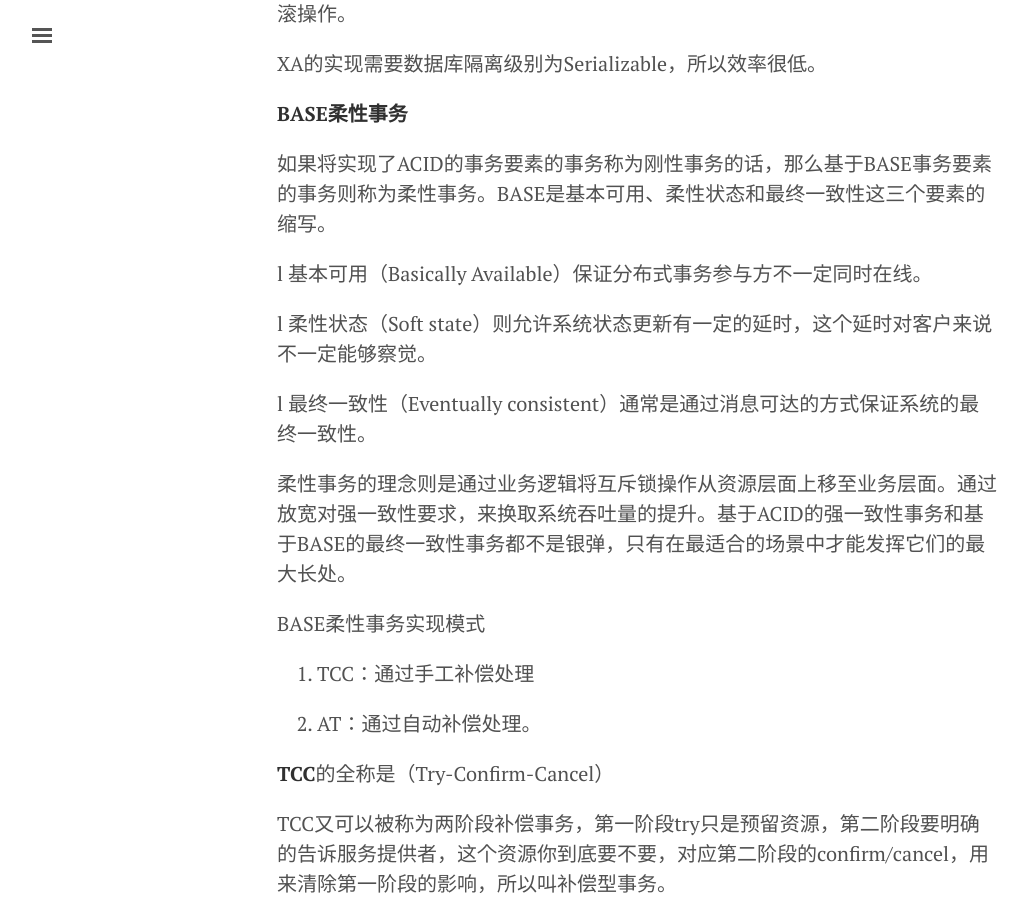
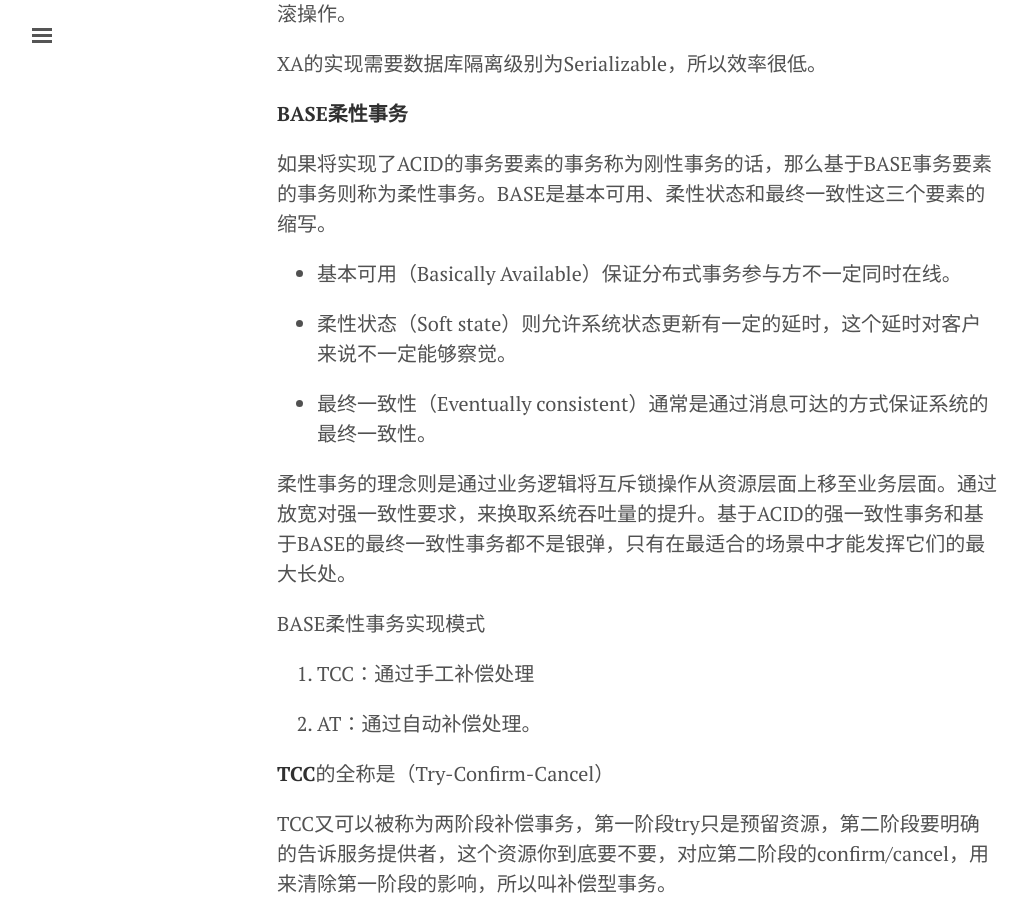
Before and after one commit to midnight2104/midnight2104.github.io, a Jekyll site: the page built from _posts/2021-1-8-从单体事务到分布式事务.md, in a window 1280 px wide and 900 px high, scrolled down 8399 px. Shown: the whole window, without its empty margins (3-1030 px from the left). Built offline with Jekyll 4.4.1, drawn with Linux system fonts in a browser that asks for light colours; some of the changed text lies outside the part shown.

```diff
--- a/_posts/2021-1-8-从单体事务到分布式事务.md
+++ b/_posts/2021-1-8-从单体事务到分布式事务.md
@@ -328,11 +328,11 @@ XA的实现需要数据库隔离级别为Serializable，所以效率很低。
 
 如果将实现了ACID的事务要素的事务称为刚性事务的话，那么基于BASE事务要素的事务则称为柔性事务。BASE是基本可用、柔性状态和最终一致性这三个要素的缩写。
 
-l 基本可用（Basically Available）保证分布式事务参与方不一定同时在线。
+- 基本可用（Basically Available）保证分布式事务参与方不一定同时在线。
 
-l 柔性状态（Soft state）则允许系统状态更新有一定的延时，这个延时对客户来说不一定能够察觉。
+- 柔性状态（Soft state）则允许系统状态更新有一定的延时，这个延时对客户来说不一定能够察觉。
 
-l 最终一致性（Eventually consistent）通常是通过消息可达的方式保证系统的最终一致性。
+- 最终一致性（Eventually consistent）通常是通过消息可达的方式保证系统的最终一致性。
 
 柔性事务的理念则是通过业务逻辑将互斥锁操作从资源层面上移至业务层面。通过放宽对强一致性要求，来换取系统吞吐量的提升。基于ACID的强一致性事务和基于BASE的最终一致性事务都不是银弹，只有在最适合的场景中才能发挥它们的最大长处。
 
@@ -423,7 +423,7 @@ Apache ShardingSphere 是一套开源的分布式数据库中间件，它们均
 
 在介绍分布式事务之前，通过一个小案例说明了单体事务在分布式场景中存在的问题。现在通过Hmily框架演示TCC是如何完成分布式事务的。
 
-1. 订单服务的try-confirm-cancel
+1.订单服务的try-confirm-cancel
 
 Try：设置订单状态为支付中。预留资源，用于确认或回退。
 
@@ -435,7 +435,7 @@ Try：设置订单状态为支付中。预留资源，用于确认或回退。
 
 ![](../img/2021-1-8/tx/24-1.png)
 
-2. 账户服务的try-confirm-cancel
+2.账户服务的try-confirm-cancel
 
 Try：扣减账户的余额，冻结扣减的金额作为预留资源，用于确认或回退。
 
@@ -453,7 +453,7 @@ Cancel：释放资源，恢复账户余额，更新冻结的余额。
 
 ![](../img/2021-1-8/tx/28.png)
 
-3. 库存服务的try-confirm-cancel
+3.库存服务的try-confirm-cancel
 
 Try：扣减库存个数，冻结扣减的库存作为预留资源，用于确认或回退。
 
```
